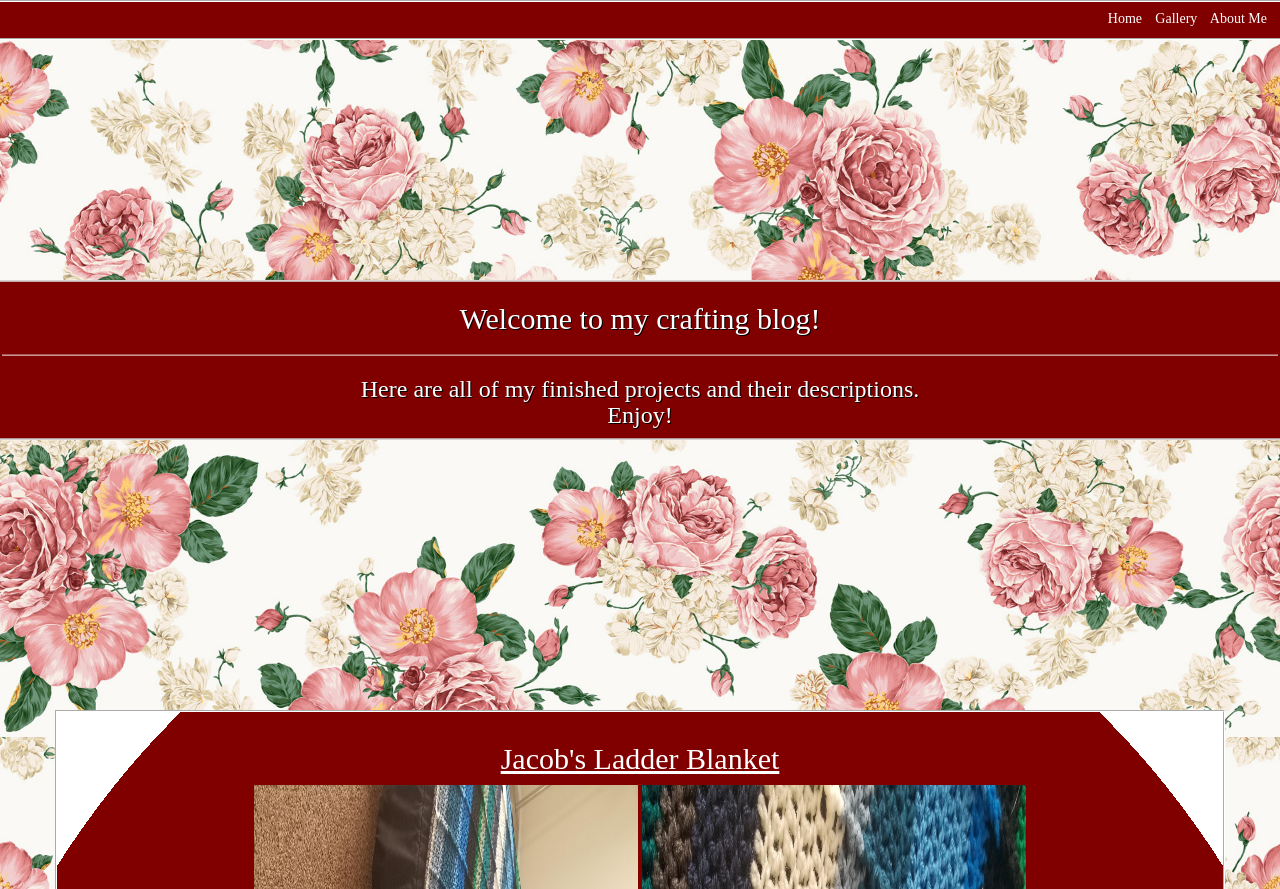
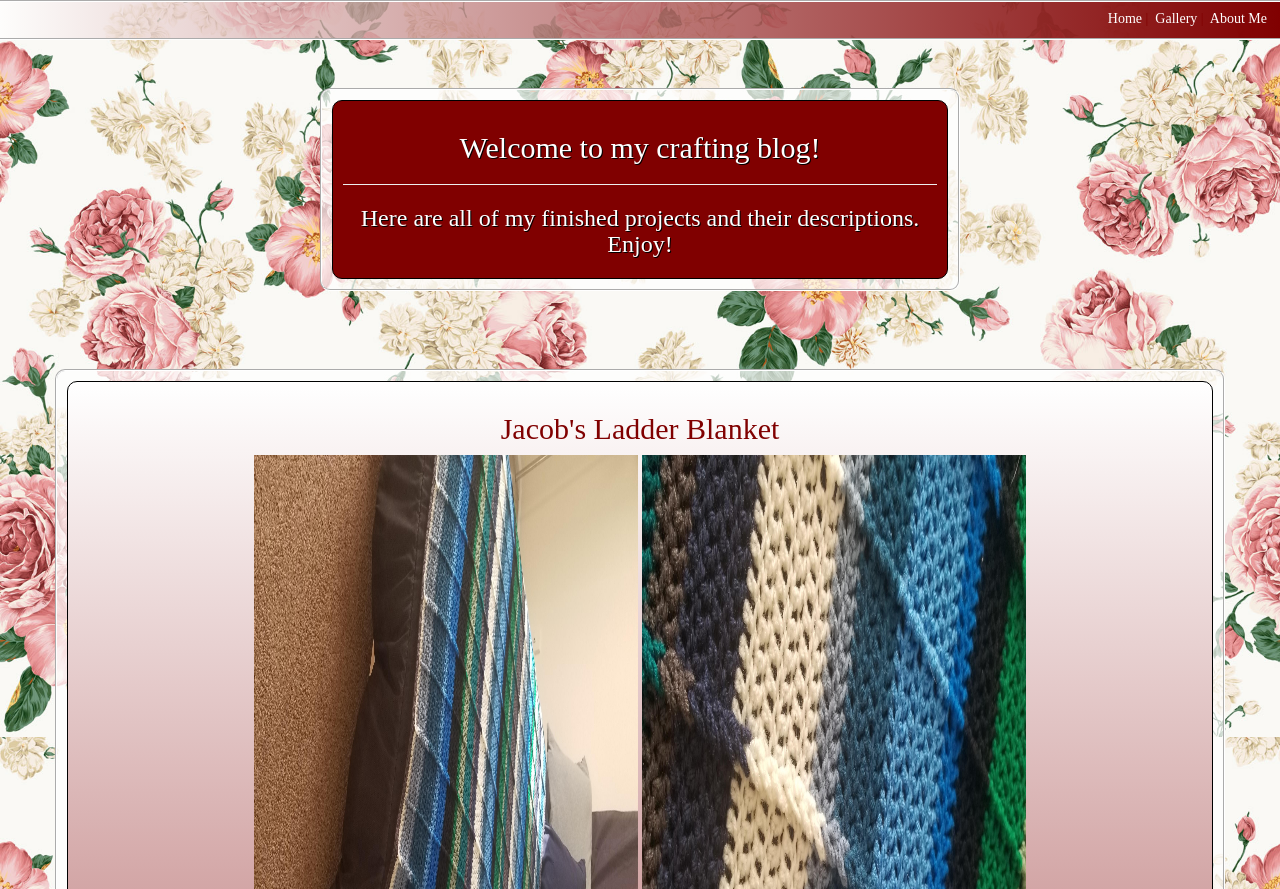
Before and after one commit to rowek02/rowek02.github.io, a plain HTML site: page index.html in a window 1280 px wide. Shown: the part 63-952 px from the top of the page. Drawn offline with nearby package versions, Linux system fonts and the light colour scheme.

Commit message:
Add files via upload

```diff
--- a/index.html
+++ b/index.html
@@ -8,13 +8,15 @@
 	</head>
 	<body>
 		<div id="header"></div>
-		<section class="jumbotron" id="homejumbo">
+		<section class="jumbotron">
 			<div class="row">
-				<div class="col-md-12 col-sm-12 col-xs-12" id="floatingwelcome">
-					<center>
-					<h2>Welcome to my crafting blog!</h2><hr>
-					<h3>Here are all of my finished projects and their descriptions.<br>Enjoy!</h3>
-					</center>
+				<div class="col-md-12 col-sm-12 col-xs-12">
+					<div id="floatingwelcome">
+						<div id="innerwelcome">
+							<h2>Welcome to my crafting blog!</h2><hr>
+							<h3>Here are all of my finished projects and their descriptions.<br>Enjoy!</h3>
+						</div>
+					</div>
 				</div>
 			</div>
 		</section>
@@ -28,7 +30,7 @@
 						<input type="file" name="filename" id="img" accept="image/gif, image/jpeg, image/png"><br>
 					</form>-->
 					<div class="post">
-						<u><h2 style="text-align:center;">Jacob's Ladder Blanket</h2></u>
+						<h2 style="text-align:center;">Jacob's Ladder Blanket</h2>
 						<center>
 							<div class="pic"><img src="images/blanket.jpg" class="vertical"></div>
 							<div class="pic"><img src="images/closerblanket.jpg" class="vertical"></div>
@@ -41,7 +43,7 @@
 					</div>
 					<hr>
 					<div class="post">
-						<u><h2 style="text-align:center;">Pikachu</h2></u>
+						<h2 style="text-align:center;">Pikachu</h2>
 						<center>
 							<div class="pic"><img src="images/pikachu.jpg" class="vertical"></div>
 							<div class="pic"><img src="images/pikachubutt.jpg" class="vertical"></div>
--- a/main.css
+++ b/main.css
@@ -27,7 +27,8 @@ body {
 }
 
 #navigation {
-	background-color: rgb(128,0,0);
+	/*background-color: rgb(128,0,0);*/
+	background-image: linear-gradient(to right,rgba(255,255,255,.7), rgb(128,0,0));
 	min-height:40px;
 	padding-top:7px;
 	border:2px solid #fff;
@@ -47,51 +48,53 @@ footer a:hover {
 	font-weight: bold;
 }
 
-#homejumbo {
-	/*background-image: url('images/yarn.jpg');*/
+.jumbotron {
+	margin-top:-1px;
 	background-color: transparent;
 }
 
-#aboutjumbo {
-	background-image: url('images/yarn.jpg');
-}
-
-.jumbotron {
-	height: 80vh;
-	background-repeat: no-repeat;
-	background-size: 100vw, 100%;
-	margin-top:-1px;
-}
-
-.jumbotron .row {
-	position: relative;
-	top: 50%;
-	transform: translateY(-50%);
-}
-
 #floatingwelcome {
-	background-color: rgb(128,0,0);
+	background-color: rgba(255,255,255,.7);
 	border-radius: 10px;
 	color: #fff;
 	border: 2px solid #fff;
 	border-style: groove;
+	width: 50vw;
+	text-align: center;
+	margin: auto;
+	padding: 10px;
 }
 
-#floatingwelcome h2, #floatingwelcome h3 {
+#floatingwelcome h2,
+#floatingwelcome h3 {
 	text-shadow: 1px 1px #000;
 }
 
+#innerwelcome {
+	background-color: rgb(128,0,0);
+	border-radius: 10px;
+	padding:10px;
+	border: 1px solid #000;
+}
+
 .container {
-	background-color: rgb(128,0,0);
+	background-color: rgba(255,255,255,.7);
 	border: 2px solid #fff;
 	border-style: groove;
-	padding:0;
+	padding:10px;
+	border-radius: 10px;
 }
 
 .post {
-	background-image: radial-gradient(rgb(128,0,0) 90%, #fff 10%);
+	background-image: linear-gradient(#fff,rgb(128,0,0)); /*radial-gradient(rgb(128,0,0) 90%, #fff 10%);*/
 	padding:10px;
 	color: #fff;
+	border-radius:10px;
+	border: 1px solid #000;
+}
+
+.post h2 {
+	color: rgb(128,0,0);
 }
 
 .vertical {
```
